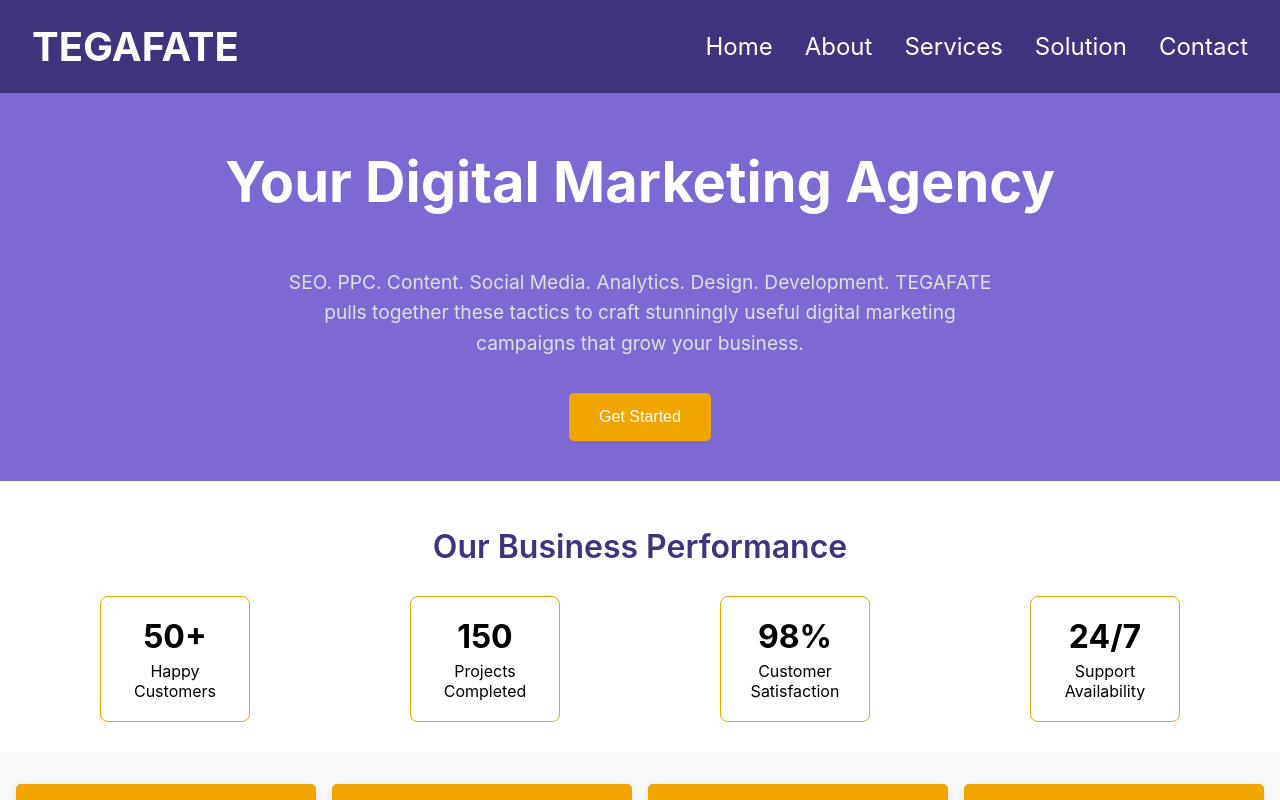
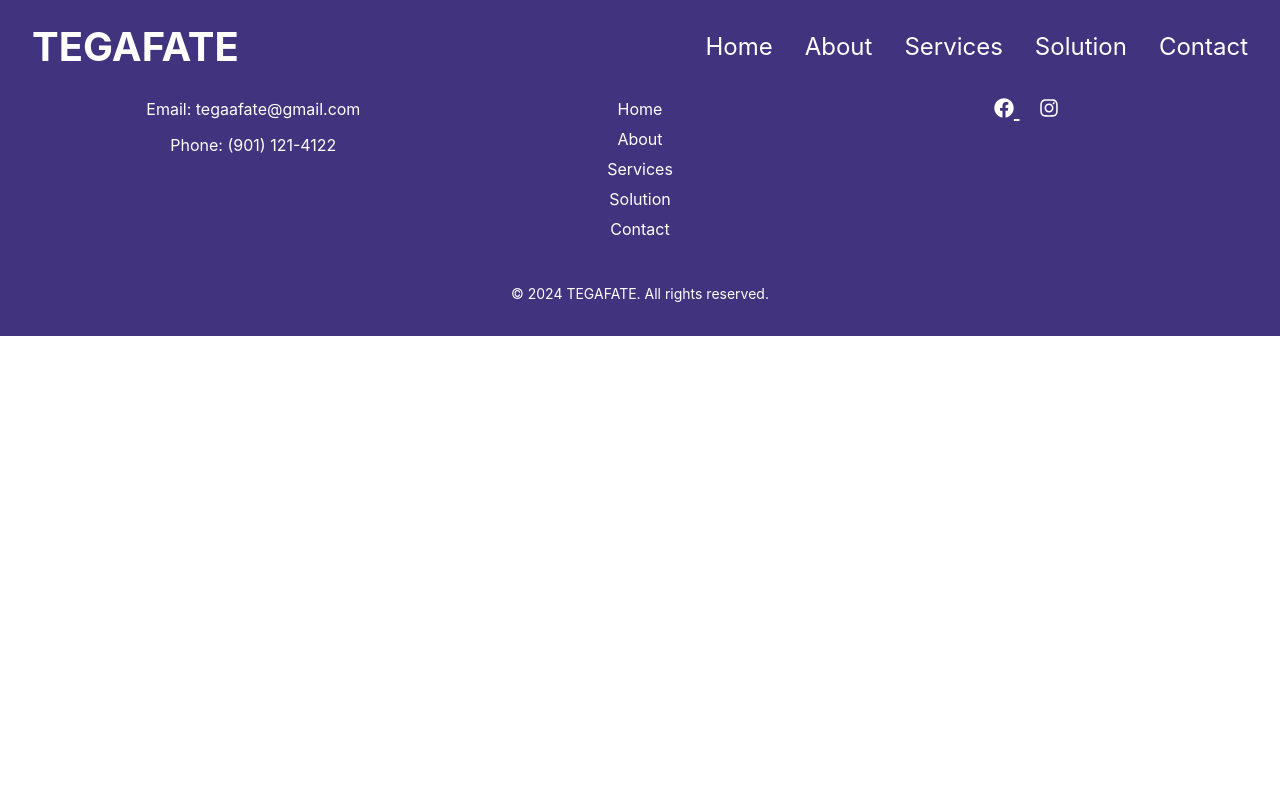
Before and after one commit to Gaftec45/tega-frontend, a React (Create React App) app: page / in a window 1280 px wide. Shown: the top 800 px of the page. Built offline with nearby package versions, Linux system fonts and the light colour scheme.

Commit message:
initial commit

```diff
--- a/src/App.js
+++ b/src/App.js
@@ -15,7 +15,7 @@
         <Navbar />
 
         <Routes>
-          <Route path="/" element={<HomePage />} />
+          <Route path="/home" element={<HomePage />} />
           <Route path="/service" element={<ServicePage />} />
           <Route path="/payment" element={<PaystackPayment />} />
         </Routes>
```
